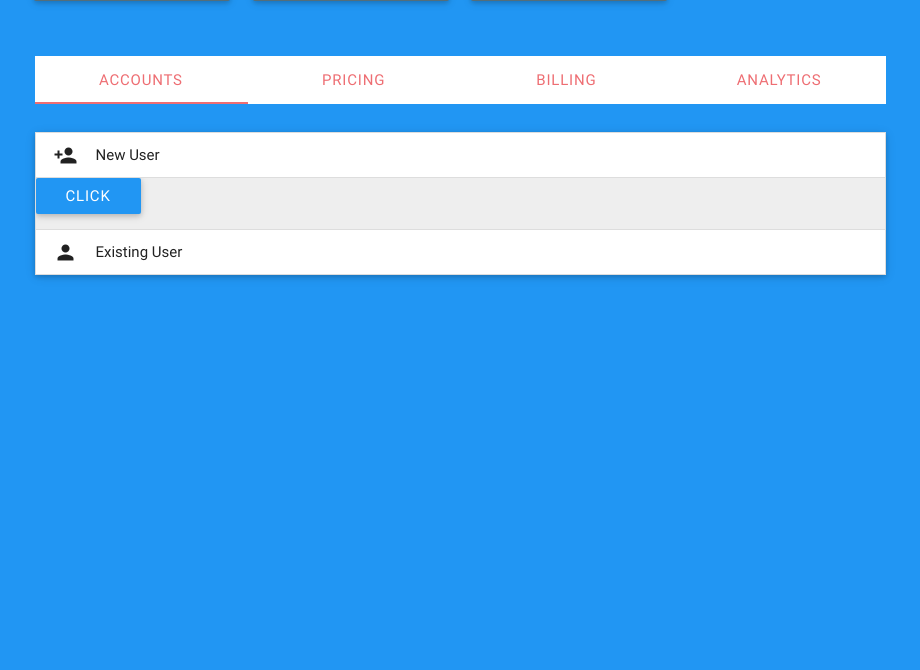
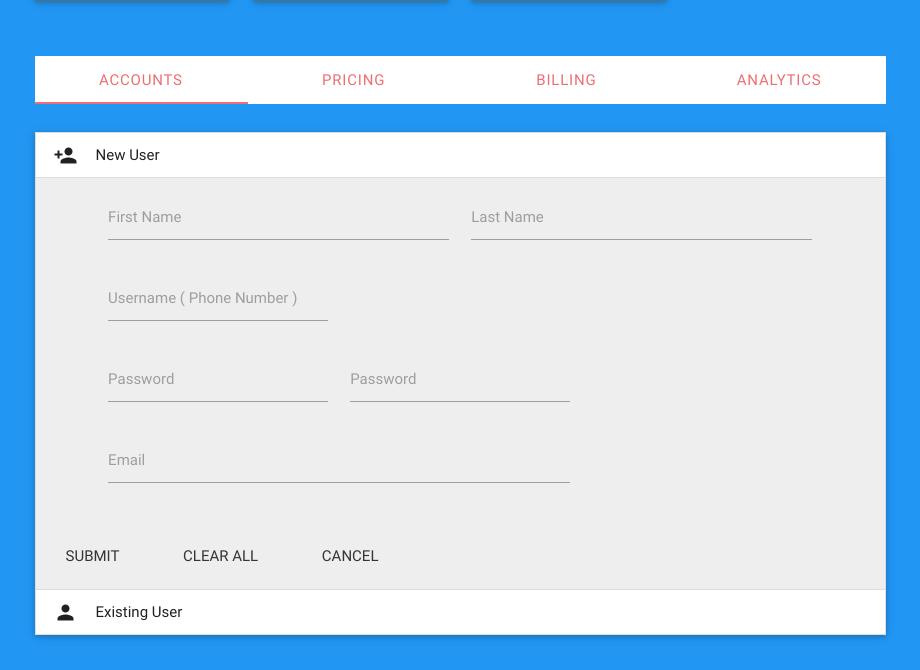
Before and after one commit to khannasarthak/StealthSoftware, a PHP site: page /application.php in a window 1280 px wide, after a click on "New User". Shown: the part 207-877 px from the top of the page, without its empty margins (180-1100 px from the left). Before the commit the page ends 487 px from the top, so only its background shows below. Run offline with PHP 8.4, Linux system fonts and the light colour scheme; the visitor is signed in with stand-in values (Sample User, id 1); data that the repository does not hold is empty.

Commit message:
Changes made to application.php
Yet to change pricing models. Not sure how we are going about it, Rest
done.

```diff
--- a/webapp/application.php
+++ b/webapp/application.php
@@ -18,6 +18,7 @@
             $('ul.tabs').tabs();
             $('.modal-trigger').leanModal();
         });
+        $('select').material_select();
     </script>
 
 
@@ -43,7 +44,7 @@
         <div class="row animated flipInX" id="displaycards">
 
             <div class="col s3"><span class="flow-text"></span>
-                <div class="row"  ng-controller="status">
+                <div class="row" ng-controller="status">
                     <div class="col s3 m12">
                         <div class="card blue-grey darken-1">
                             <div class="card-content white-text">
@@ -130,12 +131,12 @@
                     <li>
                         <div class="collapsible-header"><i class="mdi-social-person-add"></i>New User</div>
                         <div class="collapsible-body grey lighten-3">
-                            <a class="waves-effect waves-light btn modal-trigger" href="#modal_newUser">CLICK</a>
 
-                            <!-- Modal Structure -->
-                            <div id="modal_newUser" class="modal">
+
+
+                            <div id="newUserForm">
                                 <div class="row">
-                                    <form class="col s12">
+                                    <form class="col s10 offset-s1">
                                         <div class="row">
                                             <div class="input-field col s6">
                                                 <input id="first_name" type="text" class="validate">
@@ -147,37 +148,60 @@
                                             </div>
                                         </div>
                                         <div class="row">
-                                            <div class="input-field col s12">
+                                            <div class="input-field col s4">
                                                 <input id="username" type="text" class="validate">
-                                                <label for="username">Username</label>
+                                                <label for="username">Username ( Phone Number )</label>
                                             </div>
                                         </div>
                                         <div class="row">
-                                            <div class="input-field col s12">
+                                            <div class="input-field col s4">
                                                 <input id="password" type="password" class="validate">
                                                 <label for="password">Password</label>
                                             </div>
+                                            <div class="input-field col s4">
+                                                <input id="password" type="password" class="validate">
+                                                <label for="password">Password</label>
+                                            </div>
+
                                         </div>
                                         <div class="row">
-                                            <div class="input-field col s12">
+                                            <div class="input-field col s8">
                                                 <input id="email" type="email" class="validate">
                                                 <label for="email">Email</label>
                                             </div>
                                         </div>
                                     </form>
                                 </div>
-
+                            </div>
                             <a href="#" class="waves-effect btn-flat modal-close" onclick="toast('New Account Created for Username', 4000)">Submit</a>
                             <a href="#" class="waves-effect btn-flat modal-close">Clear All</a>
                             <a href="#" class="waves-effect btn-flat modal-close">Cancel</a>
-                            </div>
+
 
                         </div>
                     </li>
                     <li>
                         <div class="collapsible-header"><i class="mdi-social-person"></i>Existing User</div>
                         <div class="collapsible-body grey lighten-3">
-                            <p>Lorem ipsum dolor sit amet.</p>
+                            <div id="existingUserForm">
+                                <div class="row">
+                                    <form class="col s10 offset-s1">
+                                        <div class="row">
+                                            <div class="input-field col s4">
+                                                <input id="username" type="text" class="validate">
+                                                <label for="username">Username ( Phone Number )</label>
+                                            </div>
+                                        </div>
+
+
+                                </div>
+                                </form>
+                            </div>
+                            <a href="#" class="waves-effect btn-flat modal-close" onclick="toast('New Account Created for Username', 4000)">Submit</a>
+                            <a href="#" class="waves-effect btn-flat modal-close">Clear All</a>
+                            <a href="#" class="waves-effect btn-flat modal-close">Cancel</a>
+                        </div>
+
             </div>
             </li>
             </ul>
@@ -204,13 +228,86 @@
                 <li>
                     <div class="collapsible-header"><i class="mdi-action-payment"></i>Top-Up Account</div>
                     <div class="collapsible-body grey lighten-3">
-                            <p>Lorem ipsum dolor sit amet.</p>
+                        <div id="topUpForm">
+                            <div class="row">
+                                <form class="col s10 offset-s1">
+                                    <div class="row">
+                                        <div class="input-field col s4">
+                                            <input id="first_name" type="text" class="validate">
+                                            <label for="first_name">Username (Phone Number):</label>
+                                        </div>
+
+                                    </div>
+
+                                    <div class="row">
+                                        <div class="input-field col s4">
+                                            <input id="password" type="password" class="validate">
+                                            <label for="password">Password</label>
+                                        </div>
+
+
+                                    </div>
+                                    <div class="row">
+                                        <label>Select Pricing Plan</label>
+                                        <select class="col s4">
+                                            <option value="" disabled selected>Choose your option</option>
+                                            <option value="1">Option 1</option>
+                                            <option value="2">Option 2</option>
+                                            <option value="3">Option 3</option>
+                                        </select>
+                                        <div class="input-field col s4">
+                                            <input id="first_name" type="text" class="validate">
+                                            <label for="first_name">Amount:</label>
+                                        </div>
+
+                                    </div>
+                                </form>
+
+                            </div>
+                            <a href="#" class="waves-effect btn-flat modal-close" onclick="toast('New Account Created for Username', 4000)">Submit</a>
+                            <a href="#" class="waves-effect btn-flat modal-close">Clear All</a>
+                            <a href="#" class="waves-effect btn-flat modal-close">Cancel</a>
+
+                        </div>
                     </div>
                 </li>
                 <li>
                     <div class="collapsible-header"><i class="mdi-content-undo"></i>Refund</div>
                     <div class="collapsible-body grey lighten-3">
-                            <p>Lorem ipsum dolor sit amet.</p>
+                        <div id="refundForm">
+                            <div class="row">
+                                <form class="col s10 offset-s1">
+                                    <div class="row">
+                                        <div class="input-field col s4">
+                                            <input id="first_name" type="text" class="validate">
+                                            <label for="first_name">Username (Phone Number):</label>
+                                        </div>
+                                        <div class="input-field col s4">
+                                            <input id="first_name" type="text" class="validate">
+                                            <label for="first_name">Amount :</label>
+                                        </div>
+
+
+                                    </div>
+                                    <div class="row">
+
+                                    </div>
+                                    <div class="row">
+                                        <div class="input-field col s4">
+                                            <input id="password" type="password" class="validate">
+                                            <label for="password">Password</label>
+                                        </div>
+
+
+                                    </div>
+
+                                </form>
+                            </div>
+                            <a href="#" class="waves-effect btn-flat modal-close" onclick="toast('New Account Created for Username', 4000)">Submit</a>
+                            <a href="#" class="waves-effect btn-flat modal-close">Clear All</a>
+                            <a href="#" class="waves-effect btn-flat modal-close">Cancel</a>
+
+                        </div>
                     </div>
                 </li>
                 <li>
@@ -234,7 +331,21 @@
                 <li>
                     <div class="collapsible-header"><i class="mdi-device-devices"></i>See Individual PC Earnings</div>
                     <div class="collapsible-body grey lighten-3">
-                            <p>Lorem ipsum dolor sit amet.</p>
+                        <label>Materialize Select</label>
+                        <select>
+                            <option value="" disabled selected>Choose your option</option>
+                            <option value="1">Option 1</option>
+                            <option value="2">Option 2</option>
+                            <option value="3">Option 3</option>
+                        </select>
+
+                        <label>Browser Select</label>
+                        <select class="disabled">
+                            <option value="" disabled selected>Choose your option</option>
+                            <option value="1">Option 1</option>
+                            <option value="2">Option 2</option>
+                            <option value="3">Option 3</option>
+                        </select>
                     </div>
                 </li>
                 <li>
--- a/webapp/css/styleadmin.css
+++ b/webapp/css/styleadmin.css
@@ -34,3 +34,18 @@ margin-top: 1%;
     position: relative;
     margin-top: 3%;
 }
+
+#newUserForm{
+    margin-top: 2%;
+}
+#topUpForm{
+    margin-top: 2%;
+}
+
+#refundForm{
+    margin-top: 2%;
+}
+
+#existingUserForm{
+    margin-top: 2%;
+}
```
Lines whose indentation alone changed are shown as unchanged.
